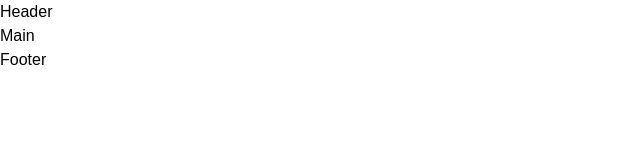
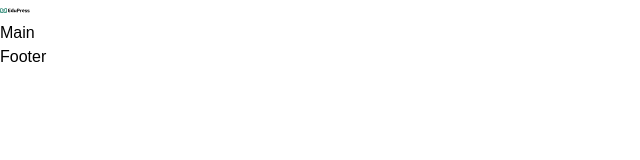
Before and after one commit to dungnh999/ipretty_academy_frontend, a React (Create React App) app: page / in a window 1280 px wide. Shown: the top 160 px of the page, without its empty margins (0-640 px from the left). Built offline with nearby package versions, Linux system fonts and the light colour scheme.

Commit message:
Cập nhật ngang ddns

```diff
--- a/src/layouts/MainLayout/HeaderLayout.jsx
+++ b/src/layouts/MainLayout/HeaderLayout.jsx
@@ -1,10 +1,19 @@
 import React from 'react';
+import logo from 'assets/logo.svg'
 
 const HeaderLayout = (props) => {
     return(
-        <div>
-            Header
-        </div>
+        <header>
+            <div className="bg-white py-2">
+                <nav className="container mx-auto">
+                    <div className="w-[166px] md:w-[30px] flex items-center">
+                        <a href='/'>
+                            <img src={logo} alt="LOGO" srcSet=""/>
+                        </a>
+                    </div>
+                </nav>
+            </div>
+        </header>
     );
 }
 
--- a/webpack.config.js
+++ b/webpack.config.js
@@ -29,6 +29,10 @@ module.exports = {
       {
         test: /\.css$/,
         use: ['style-loader', 'css-loader', 'postcss-loader'],
+      },
+      {
+        loader: "file-loader",
+        test: /\.(eot|otf|png|svg|jpg|ttf|woff|woff2)(\?v=[0-9.]+)?$/
       },
     ],
   },
```
Also changed, not shown: src/assets/logo.svg.
